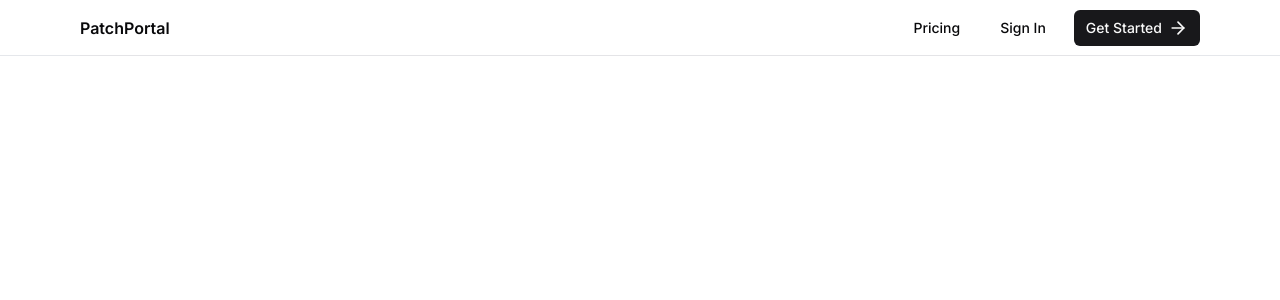
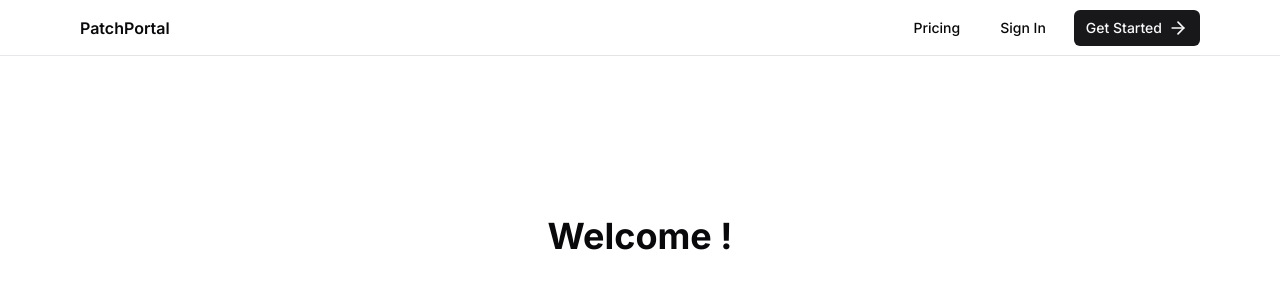
Before and after one commit to jonathan-lee-devel/patch-portal-next, a Next.js app: page /dashboard in a window 1280 px wide. Shown: the top 300 px of the page. Built offline with nearby package versions, Linux system fonts and the light colour scheme; no server answers.

Commit message:
Modified dashboard

```diff
--- a/src/app/dashboard/page.tsx
+++ b/src/app/dashboard/page.tsx
@@ -1,4 +1,5 @@
 import {getKindeServerSession} from "@kinde-oss/kinde-auth-nextjs/server";
+import MaxWidthWrapper from "@/components/MaxWidthWrapper";
 
 const DashboardPage = () => {
     const {getUser} = getKindeServerSession()
@@ -6,7 +7,11 @@ const DashboardPage = () => {
 
     return (
         <>
-            <div>{user.email}</div>
+            <MaxWidthWrapper className={'mb-12 mt-28 sm:mt-40 flex flex-col items-center justify-center text-center'}>
+                <h2 className={'max-w-2xl text-2xl font-bold md:text-3xl lg:text-4xl'}>
+                    Welcome {user?.given_name}!
+                </h2>
+            </MaxWidthWrapper>
         </>
     )
 }
```
